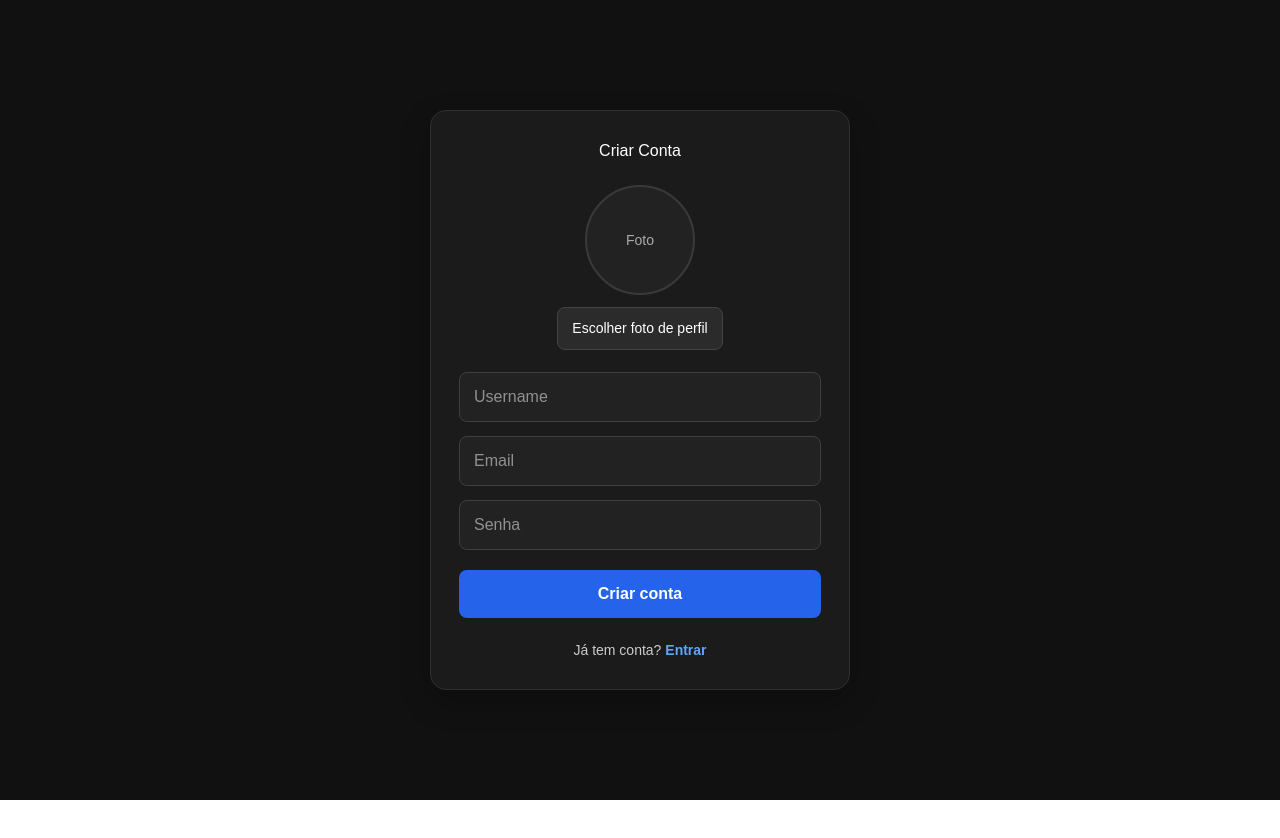
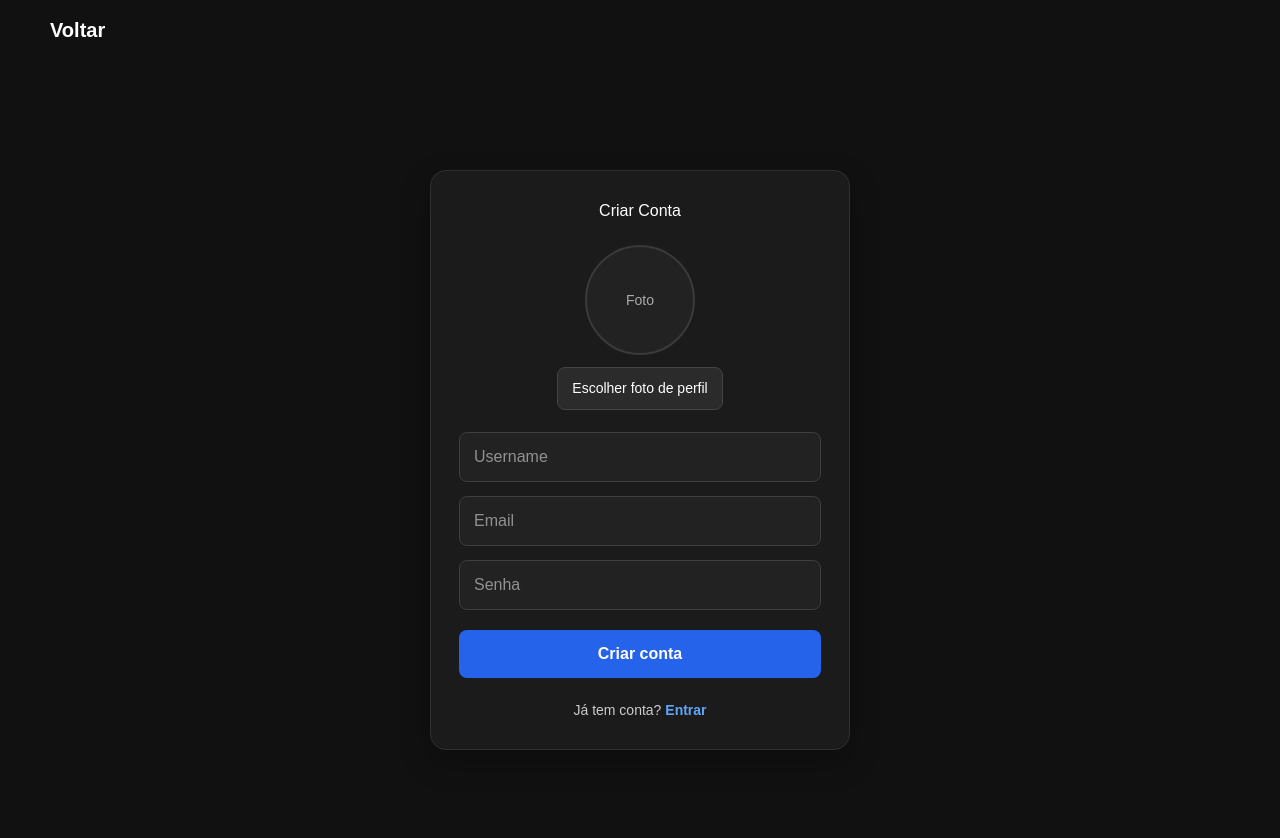
Before and after one commit to paulooliveira152012/appIdc, a Next.js app: page /pages/auth/signup in a window 1280 px wide. Shown: the top 838 px of the page. Before the commit the page ends 800 px from the top, so only its background shows below. Built offline with nearby package versions, Linux system fonts and the light colour scheme; no server answers.

Commit message:
signup ajustado

```diff
--- a/app/pages/auth/signup/page.jsx
+++ b/app/pages/auth/signup/page.jsx
@@ -5,6 +5,7 @@ import Image from "next/image";
 import { useRouter } from "next/navigation";
 import { handleSignup, handleImageUpload } from "@/app/functions/auth";
 import { useUser } from "../../../context/userContext";
+import Header from "../../../components/Header";
 
 const Page = () => {
   const router = useRouter();
@@ -61,11 +62,16 @@ const Page = () => {
         profileImageLink = profileLink?.link || "";
       }
 
+      if (!profileImageLink) {
+        setError("Por favor, selecione uma imagem de perfil");
+        return;
+      }
+
       const signupRequest = await handleSignup(
         username,
         email,
         password,
-        profileImageLink
+        profileImageLink,
       );
 
       if (signupRequest?.user) {
@@ -81,6 +87,8 @@ const Page = () => {
   };
 
   return (
+    <div>
+      <Header />
       <div style={styles.container}>
         <div style={styles.card}>
           <form style={styles.form} onSubmit={submit}>
@@ -157,6 +165,7 @@ const Page = () => {
               </span>
             </p>
           </form>
+        </div>
       </div>
     </div>
   );
```
Lines whose indentation alone changed are shown as unchanged.
